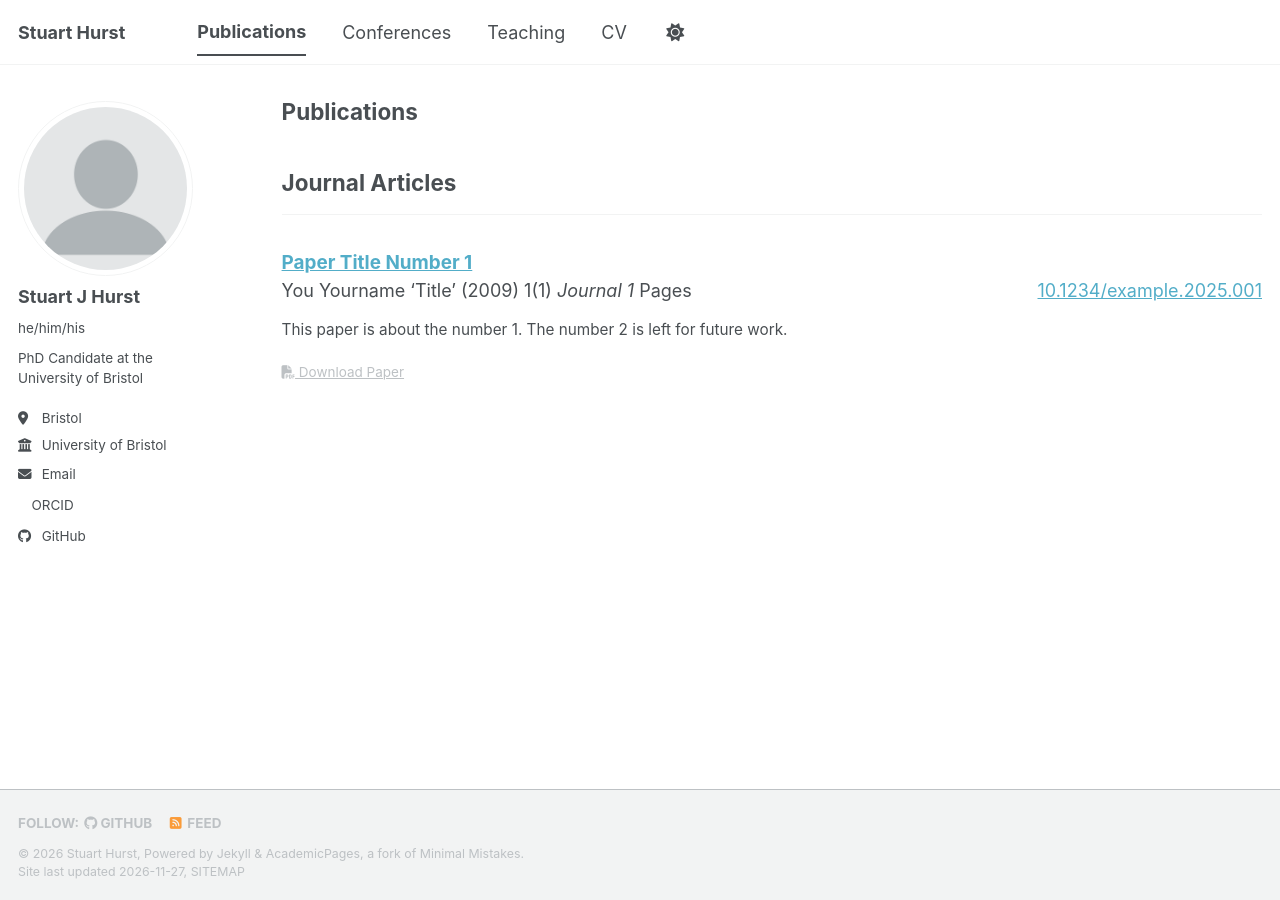
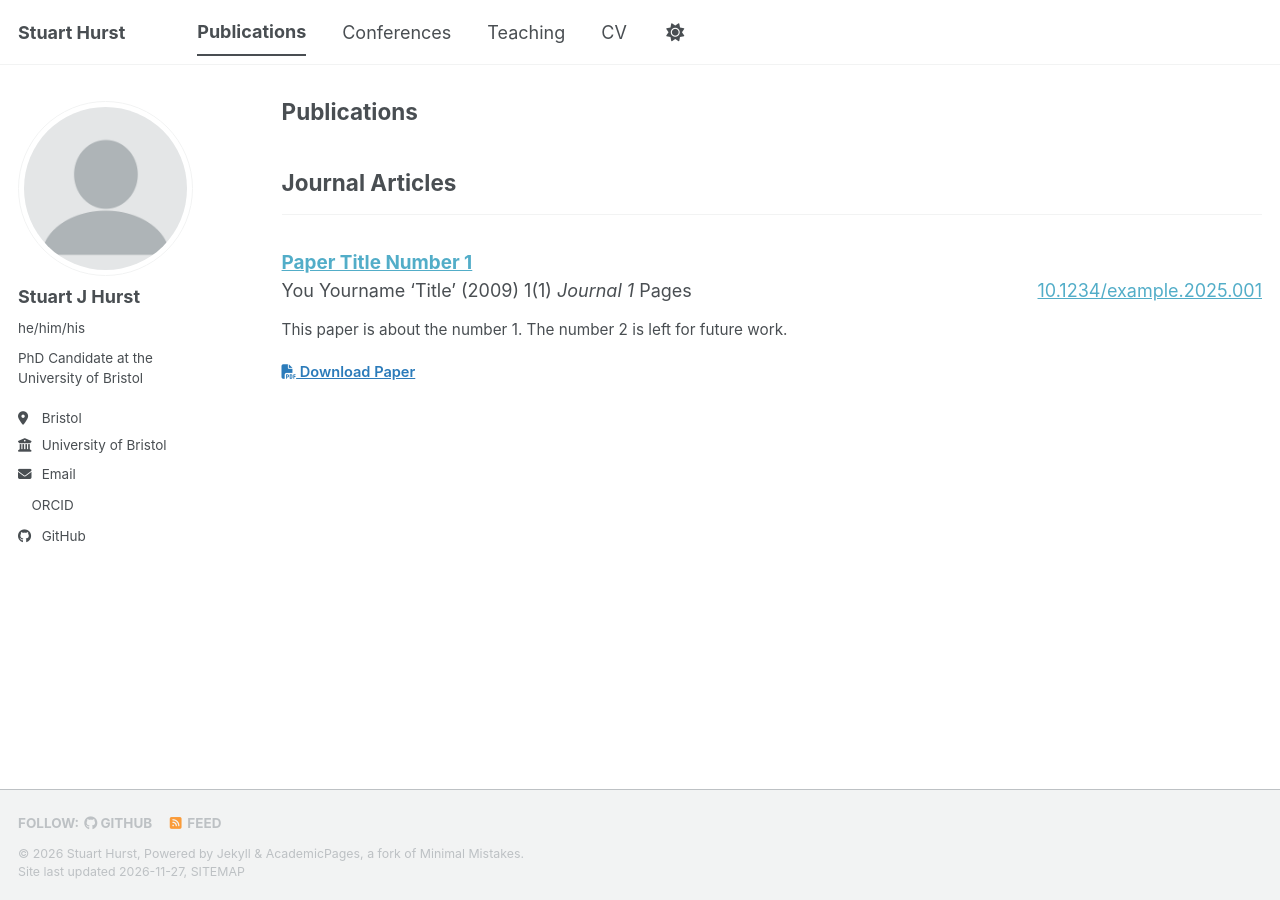
Before and after one commit to stuartjhurst/stuartjhurst.github.io, a Jekyll site: the page built from _pages/publications.html, in a window 1280 px wide. Built offline with Jekyll 4.4.1, drawn with Linux system fonts in a browser that asks for light colours; a script bundle is joined from its source files by our own code; a style sheet for code colours, icons or effects is not loaded.

Commit message:
Update archive-single.html

```diff
--- a/_includes/archive-single.html
+++ b/_includes/archive-single.html
@@ -76,7 +76,7 @@
       {% if post.paperurl or post.slidesurl or post.bibtexurl %}
         <p class="page__meta" style="margin-top: 0.35em;">
           {% if post.paperurl %}
-            <a href="{{ post.paperurl }}" target="_blank" rel="noopener noreferrer"><i class="fa fa-file-pdf" aria-hidden="true"></i> Download Paper</a>
+            <a href="{{ post.paperurl }}" target="_blank" rel="noopener noreferrer" style="font-size: 1.08em; font-weight: 600; color: #2b7bba; text-decoration: underline;"><i class="fa fa-file-pdf" aria-hidden="true"></i> Download Paper</a>
           {% endif %}
           {% if post.paperurl and post.slidesurl %} &nbsp;|&nbsp; {% endif %}
           {% if post.slidesurl %}
```
